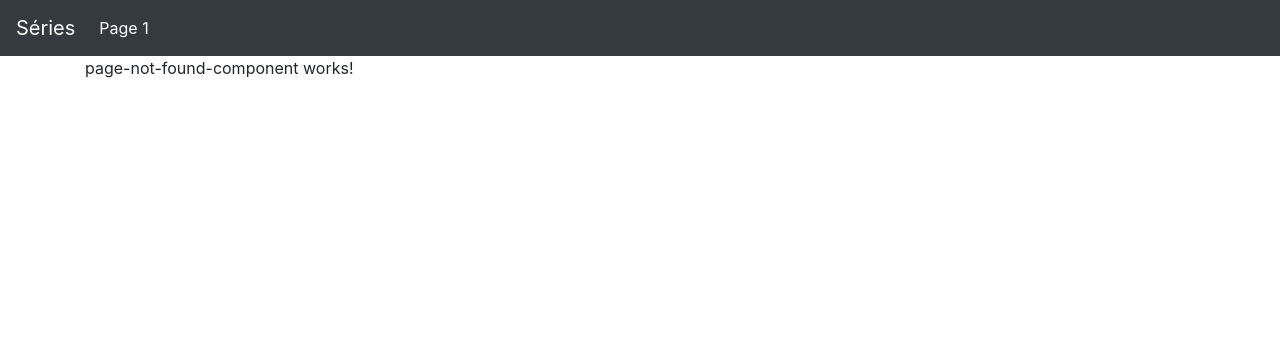
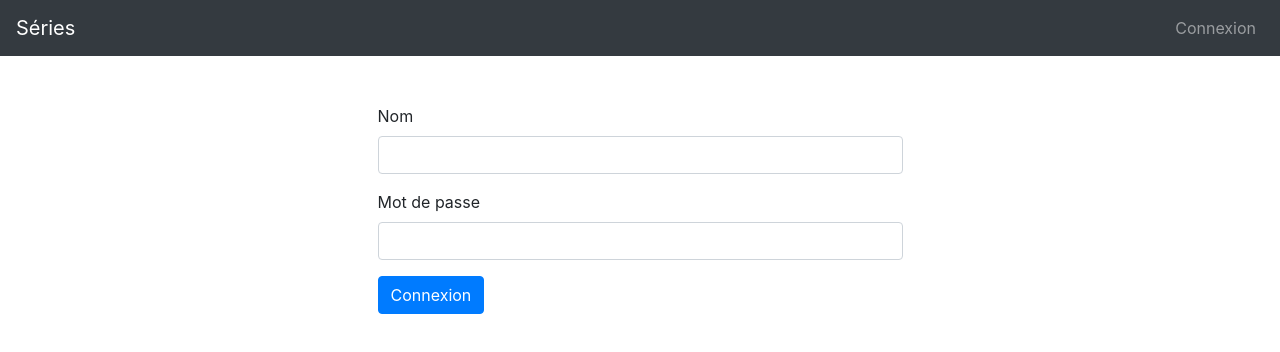
Before and after one commit to romaincausse/proto-yo, an Angular app: page /auth/signin in a window 1280 px wide. Before the commit this address led to /404. Shown: the top 352 px of the page. Built offline with nearby package versions, Linux system fonts and the light colour scheme.

Commit message:
ajout guard et login

```diff
--- a/src/app/app.component.html
+++ b/src/app/app.component.html
@@ -1,16 +1,4 @@
-<nav class="navbar navbar-expand-lg navbar-dark bg-dark">
-    <a class="navbar-brand" routerLink="/">Séries</a>
-    <button aria-controls="navbarNavAltMarkup" aria-expanded="false" aria-label="Toggle navigation"
-            class="navbar-toggler"
-            data-target="#navbarNavAltMarkup" data-toggle="collapse" type="button">
-      <span class="navbar-toggler-icon"></span>
-    </button>
-    <div class="collapse navbar-collapse" id="navbarNavAltMarkup">
-      <div class="navbar-nav">
-        <a class="nav-item nav-link active" routerLink="/page1">Page 1 <span class="sr-only">(current)</span></a>
-      </div>
-    </div>
-</nav>
+<app-nav-bar></app-nav-bar>
 
 <div class="container">
   <router-outlet></router-outlet>
--- /dev/null
+++ b/src/app/components/nav-bar/nav-bar.component.html
@@ -0,0 +1,16 @@
+<nav class="navbar navbar-expand-lg navbar-dark bg-dark">
+  <a class="navbar-brand" routerLink="/">Séries</a>
+  <button aria-controls="navbarNavAltMarkup" aria-expanded="false" aria-label="Toggle navigation"
+          class="navbar-toggler"
+          data-target="#navbarNavAltMarkup" data-toggle="collapse" type="button">
+    <span class="navbar-toggler-icon"></span>
+  </button>
+  <div class="collapse navbar-collapse" id="navbarNavAltMarkup">
+    <ul class="navbar-nav ml-auto">
+      <li class="nav-item">
+        <a (click)="deconnecte()" *ngIf="userIsConnected" class="nav-link">Deconnexion</a>
+        <a *ngIf="!userIsConnected" class="nav-link" routerLink="/auth/signin">Connexion</a>
+      </li>
+    </ul>
+  </div>
+</nav>
--- /dev/null
+++ b/src/app/components/nav-bar/nav-bar.component.ts
@@ -0,0 +1,27 @@
+import { Component, OnInit } from '@angular/core';
+import {UserService} from '../../services/user.service';
+import {Router} from '@angular/router';
+
+@Component({
+  selector: 'app-nav-bar',
+  templateUrl: './nav-bar.component.html',
+  styleUrls: ['./nav-bar.component.scss']
+})
+export class NavBarComponent implements OnInit {
+
+  userIsConnected: boolean;
+
+  constructor(private router: Router, private userService: UserService) { }
+
+  ngOnInit(): void {
+    this.userService.userIsConnectedSubject.subscribe((isConnected) => {
+      this.userIsConnected = isConnected;
+    });
+  }
+
+  deconnecte(): void {
+    this.userService.deconnect();
+    this.router.navigate(['auth', 'signin']);
+  }
+
+}
--- /dev/null
+++ b/src/app/components/sign-in-component/sign-in-component.component.html
@@ -0,0 +1,16 @@
+<div class="col-md-6 offset-md-3 mt-5">
+  <div *ngIf="errorMessage" class="alert alert-danger" role="alert">
+    {{errorMessage}}
+  </div>
+  <form [formGroup]="userForm" (ngSubmit)="onSubmitForm()">
+    <div class="form-group">
+      <label for="name">Nom</label>
+      <input type="text" id="name" class="form-control" formControlName="name">
+    </div>
+    <div class="form-group">
+      <label for="password">Mot de passe</label>
+      <input type="password" id="password" class="form-control" formControlName="password">
+    </div>
+    <button type="submit" class="btn btn-primary">Connexion</button>
+  </form>
+</div>
--- /dev/null
+++ b/src/app/components/sign-in-component/sign-in-component.component.ts
@@ -0,0 +1,48 @@
+import {Component, OnInit} from '@angular/core';
+import {FormBuilder, FormGroup} from '@angular/forms';
+import {UserService} from '../../services/user.service';
+import {Router} from '@angular/router';
+
+@Component({
+  selector: 'app-sign-in-component',
+  templateUrl: './sign-in-component.component.html',
+  styleUrls: ['./sign-in-component.component.scss']
+})
+export class SignInComponentComponent implements OnInit {
+
+  userForm: FormGroup;
+
+  errorMessage: string;
+
+  constructor(private formBuilder: FormBuilder,
+              private router: Router,
+              private userService: UserService) {
+  }
+
+  ngOnInit() {
+    this.initForm();
+  }
+
+  initForm() {
+    this.userForm = this.formBuilder.group({
+      name: '',
+      password: ''
+    });
+  }
+
+  onSubmitForm() {
+    const formValue = this.userForm.value;
+    this.userService.connect({
+      name: formValue.name,
+      password: formValue.password
+    }).subscribe((isConnected) => {
+        if (isConnected) {
+          this.router.navigate(['/']);
+        } else {
+          this.errorMessage = 'Erreur lors de la connexion';
+        }
+      }
+    );
+  }
+
+}
--- /dev/null
+++ b/src/app/models/user.ts
@@ -0,0 +1,4 @@
+export class User {
+  name: string;
+  password: string;
+}
--- /dev/null
+++ b/src/app/services/auth-guard.service.ts
@@ -0,0 +1,21 @@
+import { Injectable } from '@angular/core';
+import {CanActivate, Router} from '@angular/router';
+import {Observable, of} from 'rxjs';
+import {UserService} from './user.service';
+
+@Injectable({
+  providedIn: 'root'
+})
+export class AuthGuardService implements CanActivate {
+
+  constructor(private router: Router, private userService: UserService) { }
+
+  canActivate(): Observable<boolean> {
+    // Si pas connecté
+    if (this.userService.isConnected()) {
+      return of(true);
+    }
+    this.router.navigate(['/auth', 'signin']);
+    return of(false);
+  }
+}
--- /dev/null
+++ b/src/app/services/user.service.ts
@@ -0,0 +1,40 @@
+import { Injectable } from '@angular/core';
+import {User} from '../models/user';
+import {BehaviorSubject, Observable, of} from 'rxjs';
+
+@Injectable({
+  providedIn: 'root'
+})
+export class UserService {
+
+  user: User;
+
+  userIsConnectedSubject: BehaviorSubject<boolean>;
+
+  constructor() {
+    this.user = null;
+    this.userIsConnectedSubject = new BehaviorSubject<boolean>(false);
+  }
+
+  isConnected(): boolean {
+    if (this.user) {
+      return true;
+    }
+    return false;
+  }
+
+  connect(data: User): Observable<boolean> {
+    if (data.name === 'Administrateur' && data.password === 'azerty') {
+      this.user = data;
+      this.userIsConnectedSubject.next(true);
+      return of(true);
+    }
+    this.userIsConnectedSubject.next(false);
+    return of(false);
+  }
+
+  deconnect(): void {
+    this.user = null;
+    this.userIsConnectedSubject.next(false);
+  }
+}
```
Also changed, not shown: src/app/app-routing.module.ts (+9 -6 lines), src/app/app.module.ts (+6 -1 lines), src/app/components/nav-bar/nav-bar.component.scss (added), src/app/components/sign-in-component/sign-in-component.component.scss (added), 2 other files (tests, documents, lock files or other folders).
